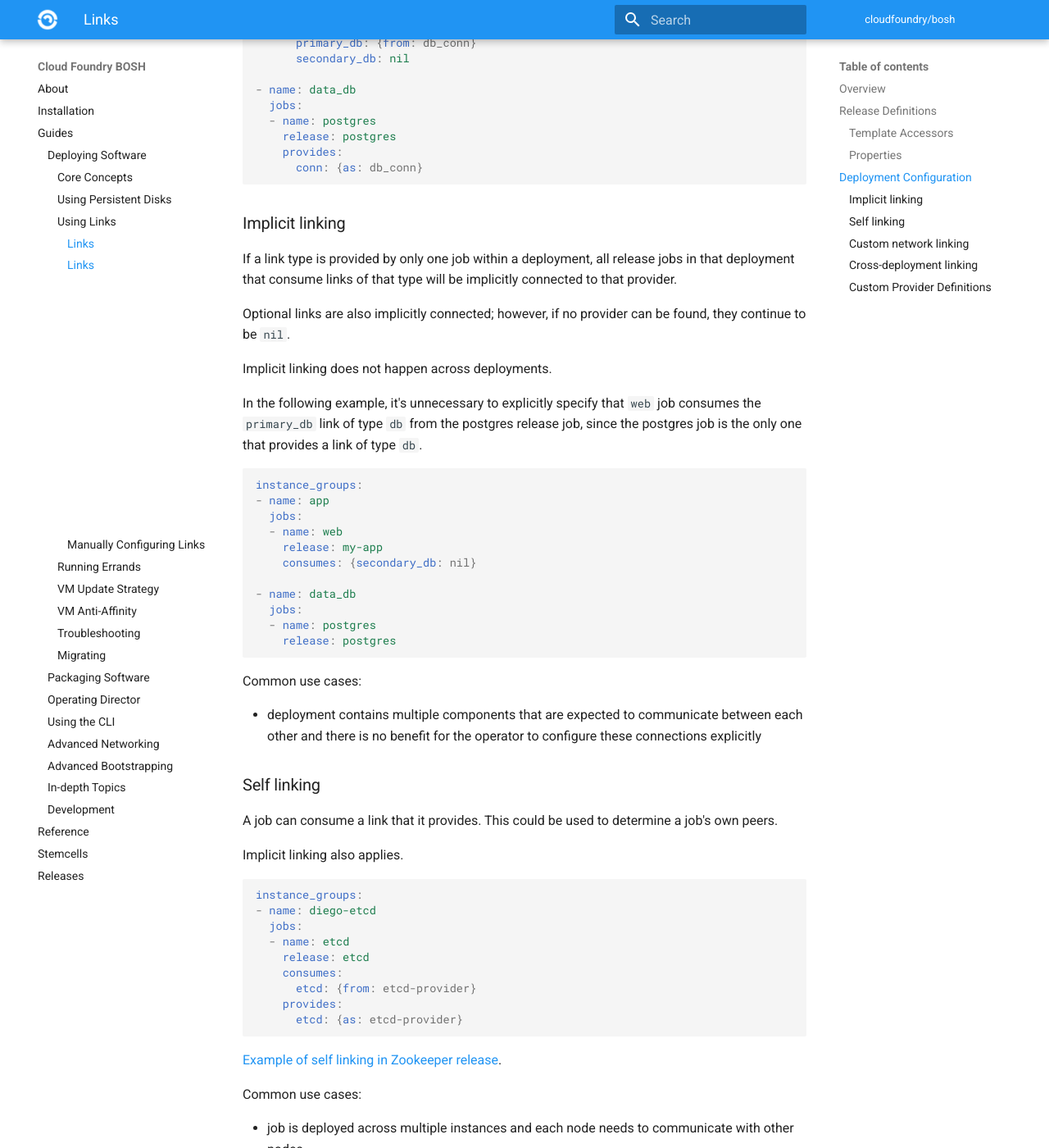
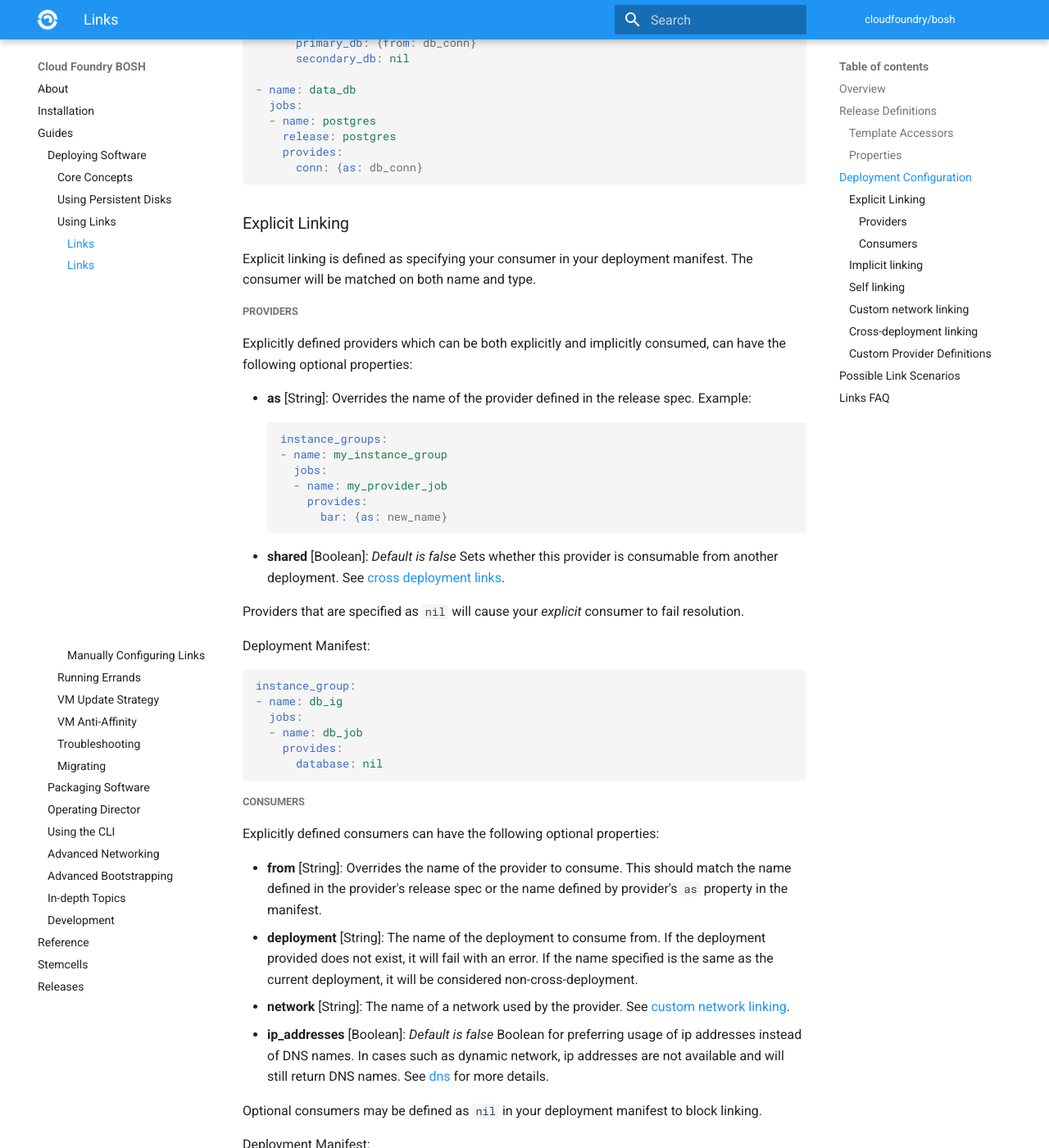
Before and after one commit to cloudfoundry/docs-bosh, an MkDocs documentation site: the page built from content/links.md, in a window 1280 px wide and 1400 px high, scrolled down 5601 px. Shown: the whole window at 82% size. Built offline with MkDocs 1.6.1 and Material for MkDocs 9.7.7, drawn with Linux system fonts in a browser that asks for light colours; old or Windows-style settings are respelled for this version of MkDocs; some of the changed text lies outside the part shown.

Commit message:
Update documentation for links.
- Add details about the different link scenarios
- Add an explicit explicit linking section
- Add the allowed properties for providers
- Add the allowed properties for consumers
- Add FAQ section
- Add details about `nil` providers
- Add details about `nil` consumers

[#158511327](https://www.pivotaltracker.com/story/show/158511327)

Co-authored-by: Dale Wick <dwick@pivotal.io>

````diff
--- a/content/links.md
+++ b/content/links.md
@@ -227,13 +227,76 @@ instance_groups:
       conn: {as: db_conn}
 ```
 
+### Explicit Linking {: #explicit }
+Explicit linking is defined as specifying your consumer in your deployment manifest. The consumer will be matched on both name and type.
+
+##### Providers
+Explicitly defined providers which can be both explicitly and implicitly consumed, can have the following optional properties:
+
+* **as** [String]: Overrides the name of the provider defined in the release spec. Example:
+```yaml
+instance_groups:
+- name: my_instance_group
+  jobs:
+  - name: my_provider_job
+    provides:
+      bar: {as: new_name}
+```
+* **shared** [Boolean]: *Default is false* Sets whether this provider is consumable from another deployment. See [cross deployment links](#cross-deployment).
+
+Providers that are specified as `nil` will cause your *explicit* consumer to fail resolution.
+
+Deployment Manifest:
+```yaml
+instance_group:
+- name: db_ig
+  jobs:
+  - name: db_job
+    provides:
+      database: nil
+```
+
+##### Consumers
+Explicitly defined consumers can have the following optional properties:
+
+* **from** [String]: Overrides the name of the provider to consume. This should match the name defined in the provider's release spec or the name defined by provider's `as` property in the manifest.
+* **deployment** [String]: The name of the deployment to consume from. If the deployment provided does not exist, it will fail with an error. If the name specified is the same as the current deployment, it will be considered non-cross-deployment.
+* **network** [String]: The name of a network used by the provider. See [custom network linking](#custom-network).
+* **ip_addresses** [Boolean]: *Default is false* Boolean for preferring usage of ip addresses instead of DNS names. In cases such as dynamic network, ip addresses are not available and will still return DNS names. See [dns](dns#links) for more details.
+
+Optional consumers may be defined as `nil` in your deployment manifest to block linking.
+
+Deployment Manifest:
+```yaml
+instance_groups:
+- name: app_ig
+  jobs:
+  - name: app
+    consumes:
+      database: nil
+```
+
 ### Implicit linking {: #implicit }
+Implicit linking is defined as not having your consumer in your deployment manifest but only lives in your release specification.
 
-If a link type is provided by only one job within a deployment, all release jobs in that deployment that consume links of that type will be implicitly connected to that provider.
+If a link type is provided by only one job within a deployment, all release jobs in that deployment that implicitly consume links of that type will resolve to that provider.
 
-Optional links are also implicitly connected; however, if no provider can be found, they continue to be `nil`.
+Providers that are specified as `nil` will cause your *implicit* consumer to fail resolution. Unless your consumer is defined as `optional` in your release.
 
-Implicit linking does not happen across deployments.
+Deployment Manifest:
+```yaml
+instance_groups:
+- name: app_ig
+  jobs:
+  - name: db_job
+    provides:
+      database: nil
+  - name: app
+```
+
+Optional links that can not be satisfied implicitly will return `nil` in the template rendering.
+
+Implicit linking does *not* happen across deployments.
 
 In the following example, it's unnecessary to explicitly specify that `web` job consumes the `primary_db` link of type `db` from the postgres release job, since the postgres job is the only one that provides a link of type `db`.
 
@@ -408,3 +471,51 @@ instance_groups:
       - port
       - url
 ```
+___
+
+## Possible Link Scenarios
+
+The rules for uniqueness are described in the tables below:
+
+Providers can be specified in any way you want as long as it is **not** consumed.
+
+| Provider Name | Provider Type | Consumer Type | Allowed |
+|---------------|---------------|---------------|---------|
+| Same          | Same          | No consumer   | True    |
+| Same          | Different     | No consumer   | True    |
+| Different     | Same          | No consumer   | True    |
+| Different     | Different     | No consumer   | True    |
+
+Providers with different names or types can always be **explicitly** consumed without conflicts.
+
+| Provider Name | Provider Type | Consumer Type | Allowed |
+|---------------|---------------|---------------|---------|
+| Same          | Same          | Explicit      | False   |
+| Same          | Different     | Explicit      | True    |
+| Different     | Same          | Explicit      | True    |
+| Different     | Different     | Explicit      | True    |
+
+Providers with different types can always be **implicitly** consumed without conflicts.
+
+| Provider Name | Provider Type | Consumer Type | Allowed |
+|---------------|---------------|---------------|---------|
+| Same          | Same          | Implicit      | False   |
+| Same          | Different     | Implicit      | True    |
+| Different     | Same          | Implicit      | False   |
+| Different     | Different     | Implicit      | True    |
+
+___
+
+## Links FAQ
+
+Q: What characters are valid for link names?<br/>
+A: You should try to use unicode characters for naming. However you can not begin with a colon (`:`) since the ruby YAML parser treats it as a symbol.
+
+Q: When are cross-deployment links resolved?<br/>
+A: They are only resolved during a deployment of the consumer. The provider is ready for consumption after the successful deploy of the provider deployment.
+
+Q: If a cross-deployment provider is deleted what happens to my consumer?<br/>
+A: Nothing happens to your consumer until you redeploy. Recreating your consumer deployment should be using the existing values provided to it. Although, there is no guarantee that the service will be available.
+
+Q: Are releases the only things that can provide and consume links?<br/>
+A: No, there are other things that can provide links, such as [manual links](links-manual), and [external links](links-api). There are also [custom link providers](links#custom-provider-definitions) which variables can use to [consume some DNS values](dns#dns-variables-integration).
````
